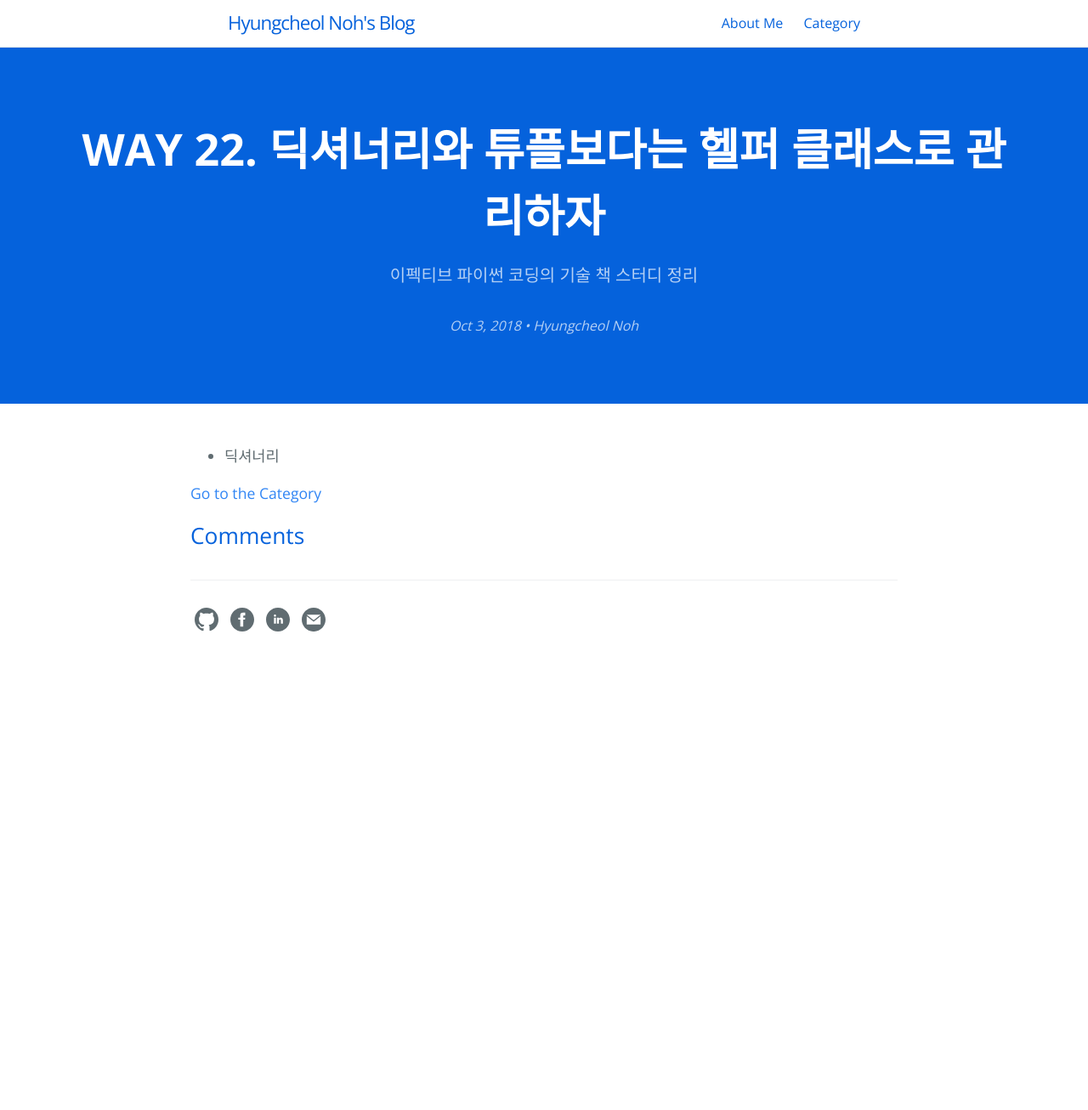
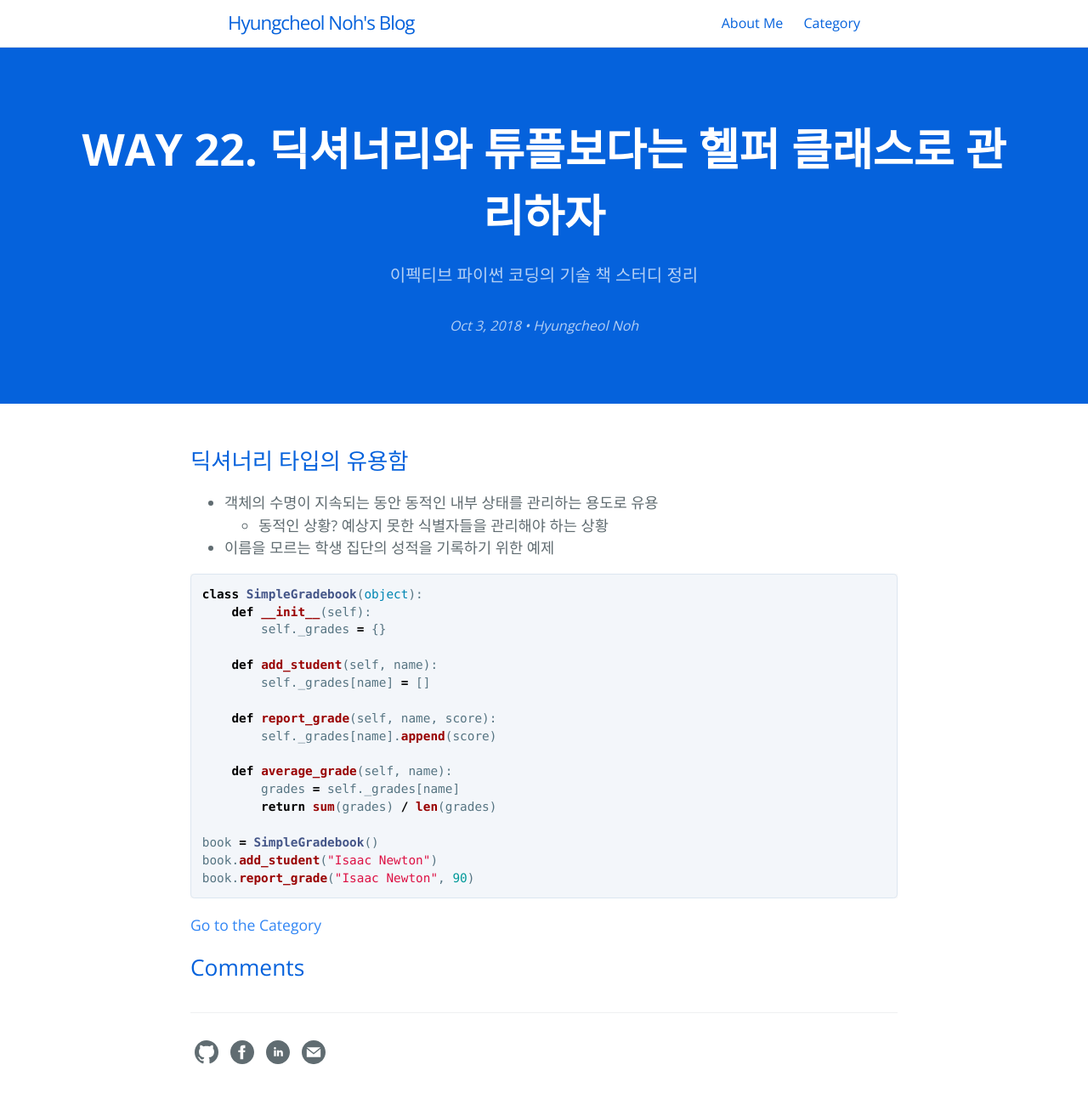
Before and after one commit to hcnoh/hcnoh.github.io, a Jekyll site: the page built from _posts/2018-10-03-effective-python-way22.md, in a window 1280 px wide. Shown: the whole page at 85% size. Built offline with Jekyll 4.4.1, drawn with Linux system fonts in a browser that asks for light colours; comment, search, counter and statistics services are not loaded; before the commit the page ends 900 px from its top, so only the background shows below that.

Commit message:
Update 2018-10-03-effective-python-way22.md

````diff
--- a/_posts/2018-10-03-effective-python-way22.md
+++ b/_posts/2018-10-03-effective-python-way22.md
@@ -10,4 +10,27 @@ author: "Hyungcheol Noh"
 permalink: /2018-10-03-effective-python-way22
 ---
 
-- 딕셔너리
+## 딕셔너리 타입의 유용함
+- 객체의 수명이 지속되는 동안 동적인 내부 상태를 관리하는 용도로 유용
+  - 동적인 상황? 예상지 못한 식별자들을 관리해야 하는 상황
+- 이름을 모르는 학생 집단의 성적을 기록하기 위한 예제
+
+```python
+class SimpleGradebook(object):
+    def __init__(self):
+        self._grades = {}
+
+    def add_student(self, name):
+        self._grades[name] = []
+
+    def report_grade(self, name, score):
+        self._grades[name].append(score)
+
+    def average_grade(self, name):
+        grades = self._grades[name]
+        return sum(grades) / len(grades)
+
+book = SimpleGradebook()
+book.add_student("Isaac Newton")
+book.report_grade("Isaac Newton", 90)
+```
````
